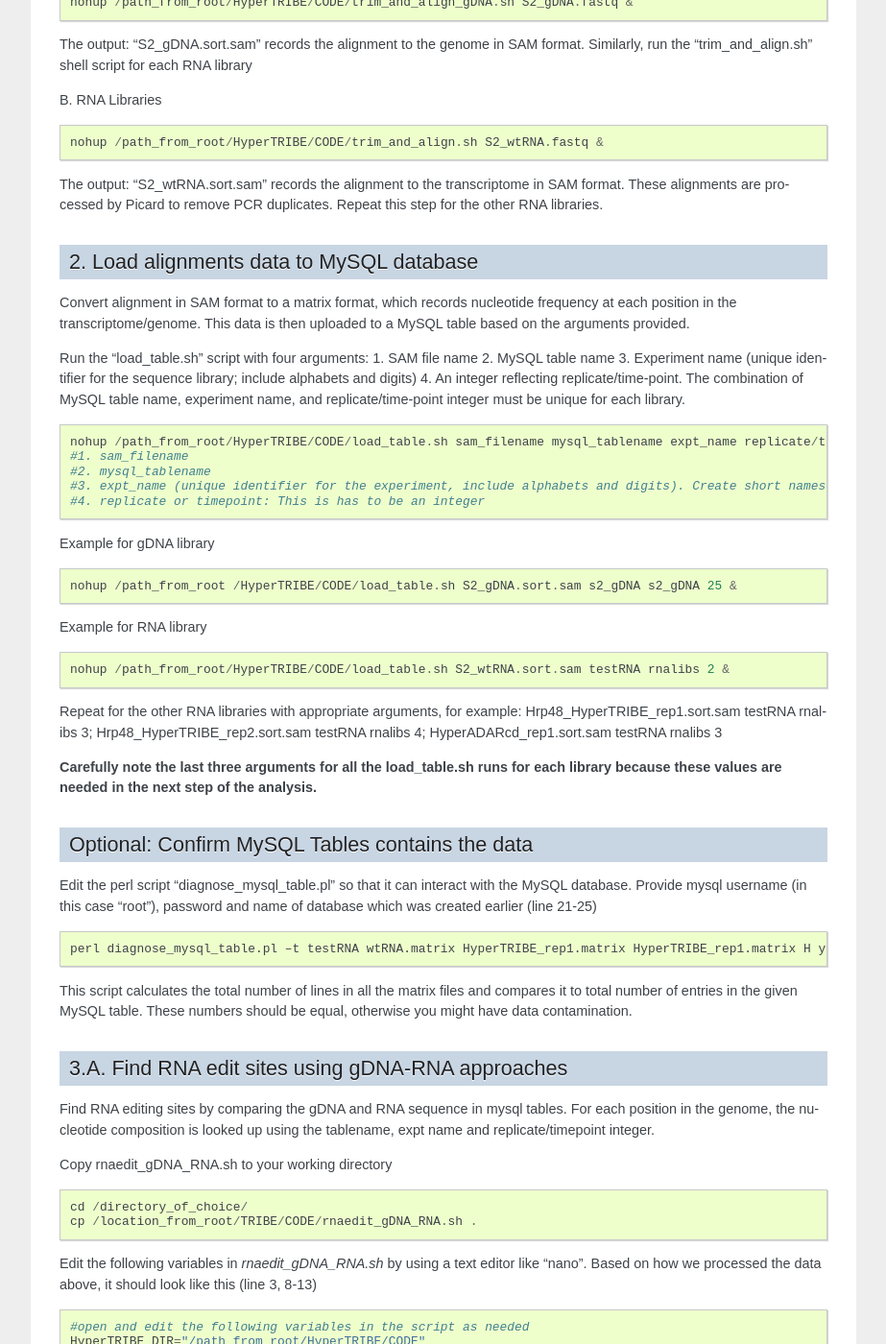
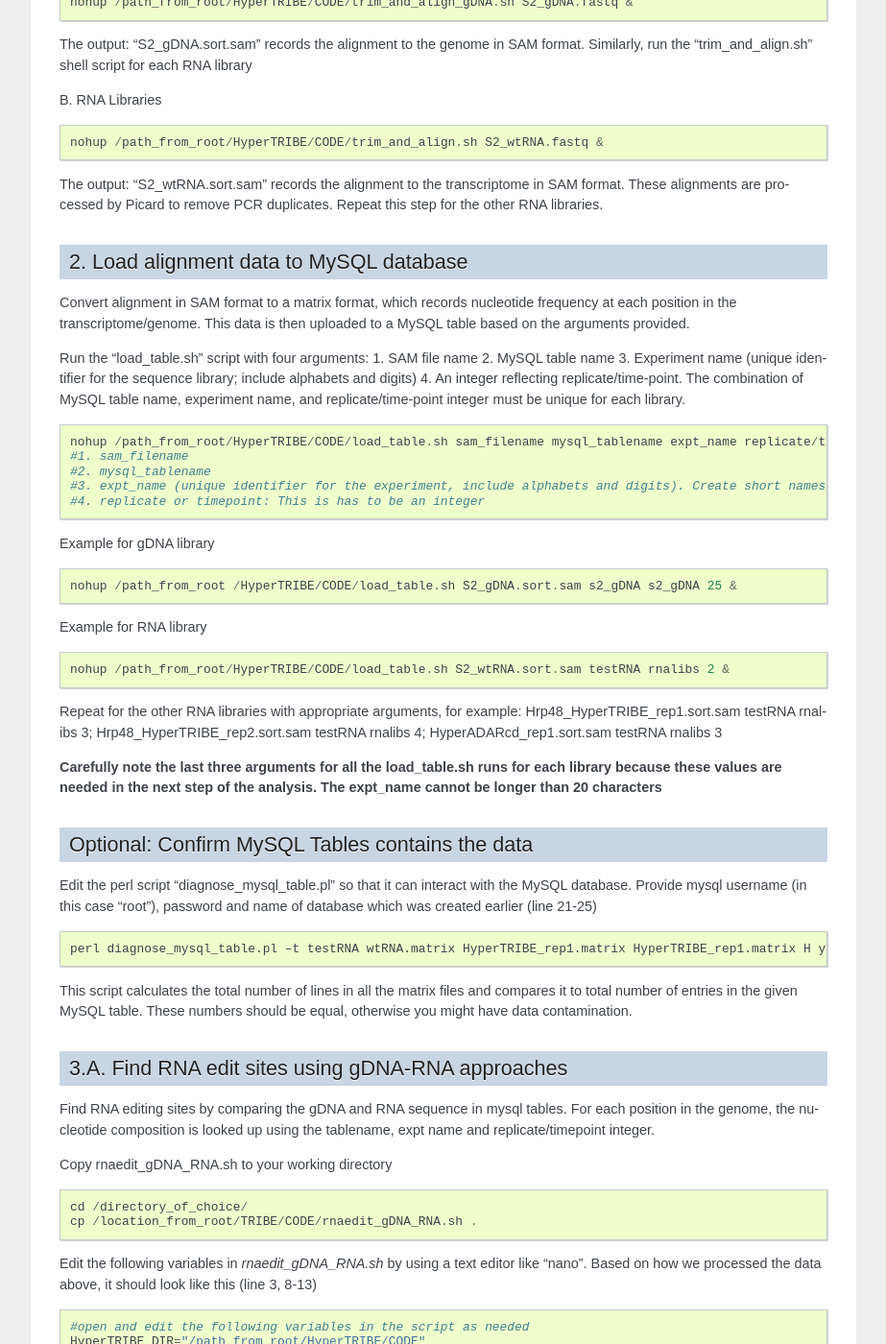
Before and after one commit to rosbashlab/HyperTRIBE, a Sphinx documentation site: the page built from docs/source/run.rst, in a window 1280 px wide and 1400 px high, scrolled down 861 px. Shown: the whole window at 96% size, without its empty margins (198-1121 px from the left). Built offline with Sphinx 7.4.7, drawn with Linux system fonts in a browser that asks for light colours; pages that are not in the unit, such as notebooks, are missing from menus; some of the changed text lies outside the part shown.

Commit message:
update documentation

```diff
--- a/docs/source/run.rst
+++ b/docs/source/run.rst
@@ -42,8 +42,8 @@ B. RNA Libraries
 
 The output: “S2_wtRNA.sort.sam” records the alignment to the transcriptome in SAM format. These alignments are processed by Picard to remove PCR duplicates. Repeat this step for the other RNA libraries.
 
-2. Load alignments data to MySQL database
------------------------------------------
+2. Load alignment data to MySQL database
+----------------------------------------
 Convert alignment in SAM format to a matrix format, which records nucleotide frequency at each position in the transcriptome/genome. This data is then uploaded to a MySQL table based on the arguments provided.
 
 Run the “load_table.sh” script with four arguments: 1. SAM file name 2. MySQL table name 3. Experiment name (unique identifier for the sequence library; include alphabets and digits) 4. An integer reflecting replicate/time-point. The combination of MySQL table name, experiment name, and replicate/time-point integer must be unique for each library.
@@ -52,7 +52,7 @@ Run the “load_table.sh” script with four arguments: 1. SAM file name 2. MySQ
     nohup /path_from_root/HyperTRIBE/CODE/load_table.sh sam_filename mysql_tablename expt_name replicate/timepoint &
     #1. sam_filename
     #2. mysql_tablename
-    #3. expt_name (unique identifier for the experiment, include alphabets and digits). Create short names.
+    #3. expt_name (unique identifier for the experiment, include alphabets and digits). Create short names. The expt_name cannot be longer than 20 characters.
     #4. replicate or timepoint: This is has to be an integer
 
 Example for gDNA library
@@ -67,7 +67,7 @@ Example for RNA library
 
 Repeat for the other RNA libraries with appropriate arguments, for example: Hrp48_HyperTRIBE_rep1.sort.sam testRNA rnalibs 3; Hrp48_HyperTRIBE_rep2.sort.sam testRNA rnalibs 4; HyperADARcd_rep1.sort.sam testRNA rnalibs 3
 
-**Carefully note the last three arguments for all the load_table.sh runs for each library because these values are needed in the next step of the analysis.**
+**Carefully note the last three arguments for all the load_table.sh runs for each library because these values are needed in the next step of the analysis. The expt_name cannot be longer than 20 characters**
 
 Optional: Confirm MySQL Tables contains the data
 ------------------------------------------------
```
